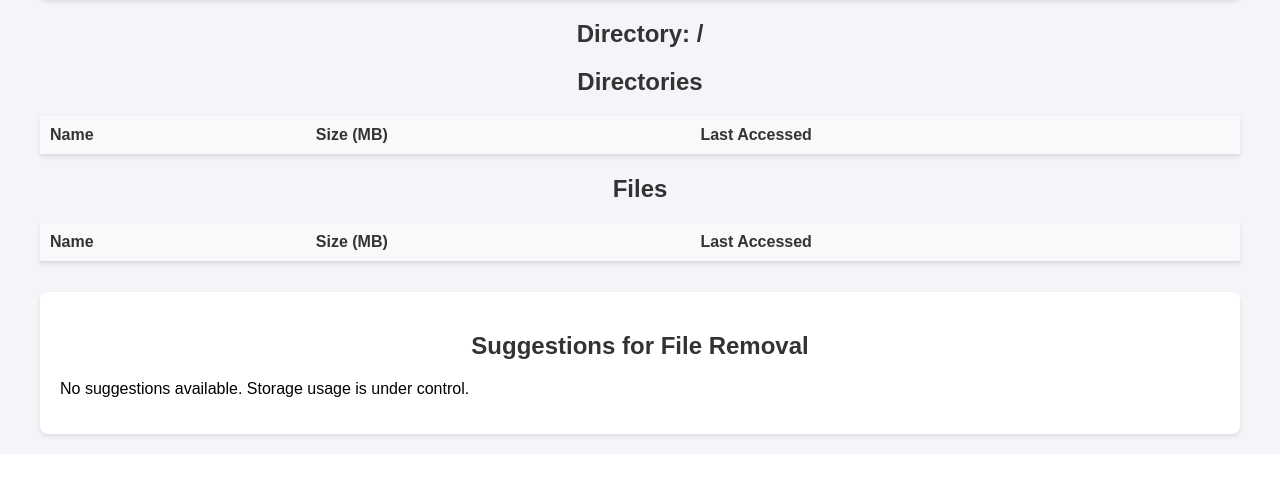
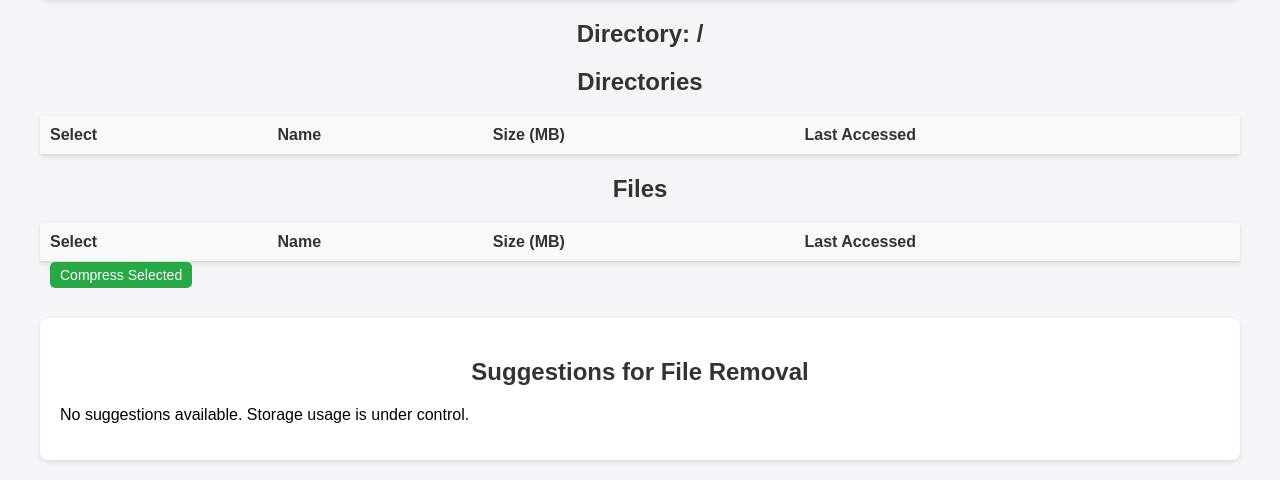
Before and after one commit to RohithgowdaM/Storage-Utlization-Dashboard, a Flask app: page /directory?path=/ in a window 1280 px wide. Shown: the part 601-1081 px from the top of the page. Before the commit the page ends 1040 px from the top, so only its background shows below. Run offline with Flask 3, Linux system fonts and the light colour scheme; lists and menus that the app fills with data are empty.

Commit message:
final0.1

```diff
--- a/app.py
+++ b/app.py
@@ -89,7 +89,7 @@ def get_directory_info(path, sort_by="size"):
         print(f"Error reading directory {path}: {e}")
     return directory_data
 
-def suggest_files_for_removal(path, threshold=5):
+def suggest_files_for_removal(path, threshold=40):
     """Suggest files for removal when drive is almost full."""
     drives = get_drive_info()
     suggestions = []
@@ -141,6 +141,46 @@ def remove_file():
     except Exception as e:
         return jsonify({"error": str(e)}), 500
 
+@app.route('/api/compress', methods=['POST'])
+def compress_files():
+    try:
+        data = request.get_json()
+        items = data.get('items', [])
+
+        if not items:
+            return jsonify({"success": False, "error": "No items selected for compression."})
+
+        # Determine the common parent directory
+        parent_dir = os.path.commonpath(items)
+
+        # Create a unique zip file name in the parent directory
+        timestamp = datetime.datetime.now().strftime("%Y%m%d%H%M%S")
+        zip_filename = f"compressed_{timestamp}.zip"
+        zip_filepath = os.path.join(parent_dir, zip_filename)
+
+        # Create the zip file
+        with zipfile.ZipFile(zip_filepath, 'w') as zipf:
+            for item in items:
+                if os.path.exists(item):
+                    if os.path.isfile(item):
+                        # Add file to the zip
+                        zipf.write(item, os.path.basename(item))
+                    elif os.path.isdir(item):
+                        # Add directory recursively to the zip
+                        for root, dirs, files in os.walk(item):
+                            for file in files:
+                                file_path = os.path.join(root, file)
+                                arcname = os.path.relpath(file_path, parent_dir)  # Preserve directory structure
+                                zipf.write(file_path, arcname)
+                else:
+                    return jsonify({"success": False, "error": f"Item '{item}' does not exist."})
+
+        return jsonify({"success": True, "message": f"Files compressed and saved as {zip_filepath}"})
+
+    except Exception as e:
+        return jsonify({"success": False, "error": str(e)})
+
+
 # Run App
 if __name__ == "__main__":
     app.run(debug=True)
--- a/templates/directory.html
+++ b/templates/directory.html
@@ -79,7 +79,7 @@
             font-size: 14px;
             color: #555;
         }
-        .remove-btn {
+        .remove-btn, .compress-btn {
             background-color: #dc3545;
             color: white;
             border: none;
@@ -91,6 +91,12 @@
         }
         .remove-btn:hover {
             background-color: #c82333;
+        }
+        .compress-btn {
+            background-color: #28a745;
+        }
+        .compress-btn:hover {
+            background-color: #218838;
         }
         .chart-container {
             margin-top: 20px;
@@ -119,10 +125,12 @@
 
         <h2>Directory: {{ directory }}</h2>
 
+        <form id="compressForm">
             <h2>Directories</h2>
             <table>
                 <thead>
                     <tr>
+                        <th>Select</th>
                         <th>Name</th>
                         <th>Size (MB)</th>
                         <th>Last Accessed</th>
@@ -131,6 +139,9 @@
                 <tbody>
                     {% for dir in data.directories %}
                     <tr>
+                        <td>
+                            <input type="checkbox" name="items" value="{{ dir.path }}">
+                        </td>
                         <td><a href="/directory?path={{ dir.path }}">{{ dir.name }}</a></td>
                         <td>{{ dir.size // (1024**2) }}</td>
                         <td>{{ dir.atime | datetimeformat }}</td>
@@ -143,6 +154,7 @@
             <table>
                 <thead>
                     <tr>
+                        <th>Select</th>
                         <th>Name</th>
                         <th>Size (MB)</th>
                         <th>Last Accessed</th>
@@ -151,6 +163,9 @@
                 <tbody>
                     {% for file in data.files %}
                     <tr>
+                        <td>
+                            <input type="checkbox" name="items" value="{{ file.path }}">
+                        </td>
                         <td>{{ file.name }}</td>
                         <td>{{ file.size // (1024**2) }}</td>
                         <td>{{ file.atime | datetimeformat }}</td>
@@ -158,6 +173,9 @@
                     {% endfor %}
                 </tbody>
             </table>
+
+            <button type="button" class="compress-btn" onclick="compressFiles()">Compress Selected</button>
+        </form>
 
         <div class="suggestions">
             <h2>Suggestions for File Removal</h2>
@@ -196,47 +214,57 @@
                 .catch(error => console.error("Error:", error));
         }
 
+        function compressFiles() {
+            const formData = new FormData(document.getElementById('compressForm'));
+            const items = formData.getAll('items');
+            if (items.length === 0) {
+                alert('Please select at least one file or directory to compress.');
+                return;
+            }
+
+            fetch("/api/compress", {
+                method: "POST",
+                headers: { "Content-Type": "application/json" },
+                body: JSON.stringify({ items }),
+            })
+                .then(response => response.json())
+                .then(data => {
+                    if (data.success) {
+                        window.location.href = data.download_url; // Redirect to download the zip file
+                    } else {
+                        alert("Error: " + data.error);
+                    }
+                })
+                .catch(error => console.error("Error:", error));
+        }
+
         // Chart.js Setup for Size Distribution
-            // Prepare data for the pie chart
-            const items = [
+        const directoryLabels = [
             {% for dir in data.directories %}
-                    { name: "{{ dir.name }}", size: {{ dir.size }} },
+                "{{ dir.name }}",
             {% endfor %}
             {% for file in data.files %}
-                    { name: "{{ file.name }}", size: {{ file.size }} },
+                "{{ file.name }}",
             {% endfor %}
         ];
 
-            // Sort items by size in descending order
-            items.sort((a, b) => b.size - a.size);
+        const directorySizes = [
+            {% for dir in data.directories %}
+                {{ dir.size }},
+            {% endfor %}
+            {% for file in data.files %}
+                {{ file.size }},
+            {% endfor %}
+        ];
 
-            // Extract top 5 items for the legend
-            const topItems = items.slice(0, 5);
-            const topLabels = topItems.map(item => item.name);
-            const topSizes = topItems.map(item => item.size);
-
-            // Calculate the size of remaining items
-            const othersSize = items.slice(5).reduce((sum, item) => sum + item.size, 0);
-
-            // Add "Others" to the legend if applicable
-            if (othersSize > 0) {
-                topLabels.push("Others");
-                topSizes.push(othersSize);
-            }
-
-            // Full data for the chart
-            const fullLabels = items.map(item => item.name); // Show all items in the chart
-            const fullSizes = items.map(item => item.size);
-
-            // Render the chart
         const ctx = document.getElementById('sizeChart').getContext('2d');
         new Chart(ctx, {
             type: 'pie',
             data: {
-                    labels: fullLabels, // Full labels in the chart
+                labels: directoryLabels,
                 datasets: [{
                     label: 'Size (Bytes)',
-                        data: fullSizes,
+                    data: directorySizes,
                     backgroundColor: [
                         '#FF6384', '#36A2EB', '#FFCE56', '#4BC0C0', '#9966FF',
                         '#FF9F40', '#FF6384', '#36A2EB', '#FFCE56', '#4BC0C0'
@@ -248,33 +276,11 @@
                 responsive: true,
                 plugins: {
                     legend: {
-                            display: true,
-                            labels: {
-                                generateLabels: function (chart) {
-                                    // Legend uses only top 5 items + "Others"
-                                    return topLabels.map((label, index) => ({
-                                        text: `${label} (${(topSizes[index] / 1024 / 1024).toFixed(2)} MB)`,
-                                        fillStyle: chart.data.datasets[0].backgroundColor[index],
-                                        hidden: false,
-                                        index: index,
-                                    }));
-                                }
-                            }
-                        },
-                        tooltip: {
-                            callbacks: {
-                                label: function (context) {
-                                    // Show full data in tooltips
-                                    const label = context.label || '';
-                                    const size = context.raw || 0;
-                                    return `${label}: ${(size / 1024 / 1024).toFixed(2)} MB`;
-                                }
-                            }
+                        position: 'bottom',
                     }
                 }
             }
         });
-
     </script>
 </body>
 </html>
```
Lines whose indentation alone changed are shown as unchanged.
